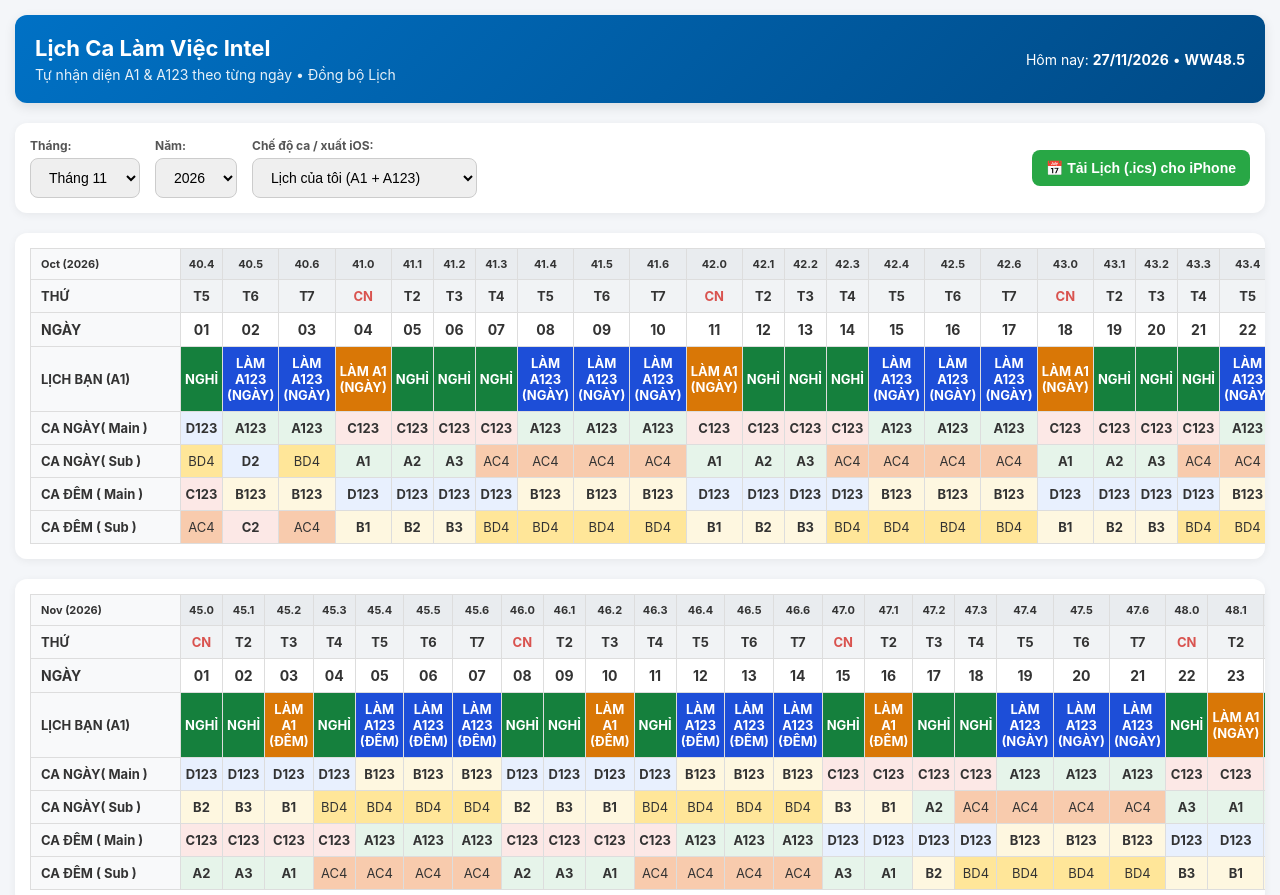
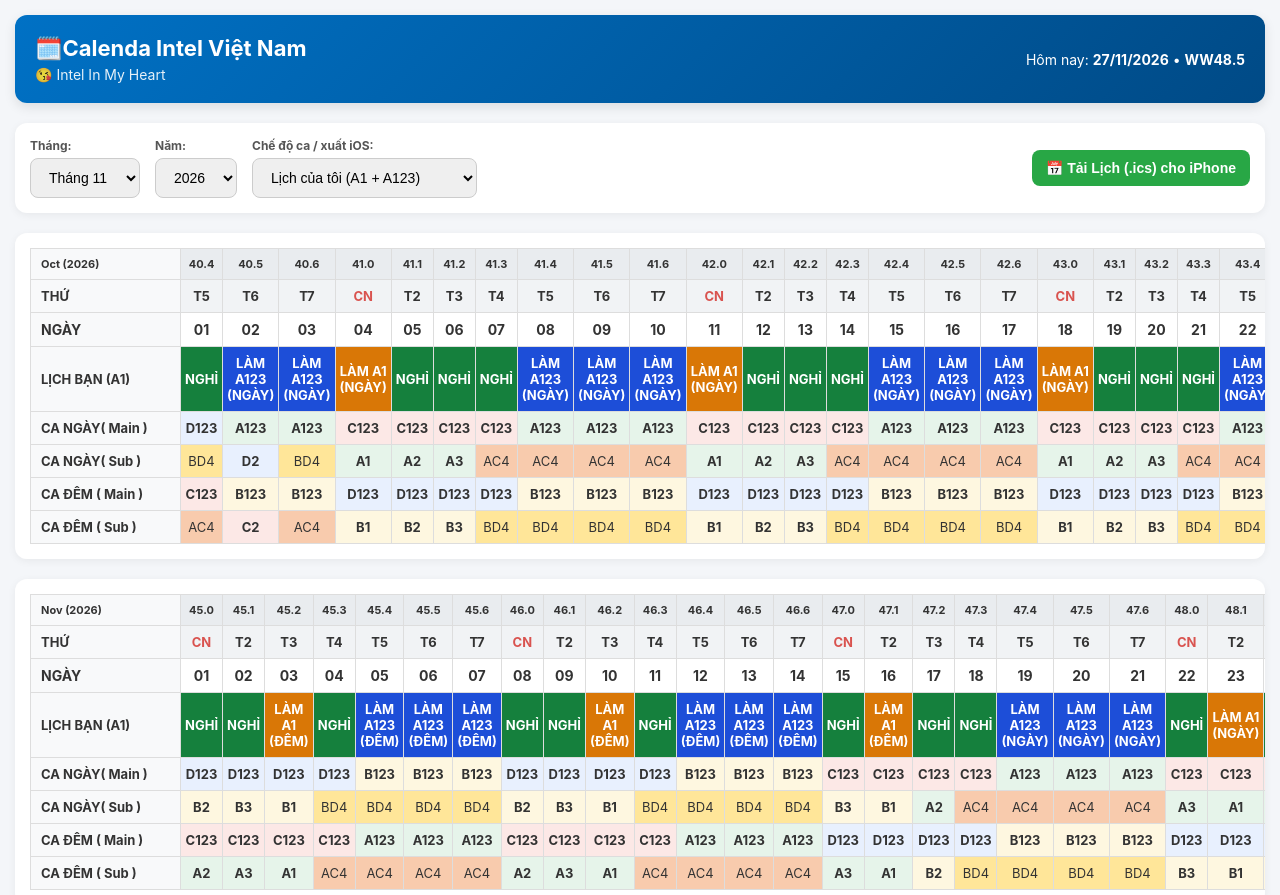
Before and after one commit to Lehoangnt/Lich-lam-viec, a plain HTML site: page index.html in a window 1280 px wide. Shown: the top 895 px of the page. Drawn offline with Linux system fonts and the light colour scheme.

Commit message:
Update index.html

```diff
--- a/index.html
+++ b/index.html
@@ -152,8 +152,8 @@
 
 <div class="header-card">
     <div class="header-title">
-        <h1>Lịch Ca Làm Việc Intel </h1>
-        <p>Tự nhận diện A1 & A123 theo từng ngày • Đồng bộ Lịch </p>
+        <h1> 🗓️Calenda Intel Việt Nam </h1>
+        <p>  😘 Intel In My Heart </p>
     </div>
     <div id="today-info" style="text-align: right; font-size: 14px;"></div>
 </div>
```
